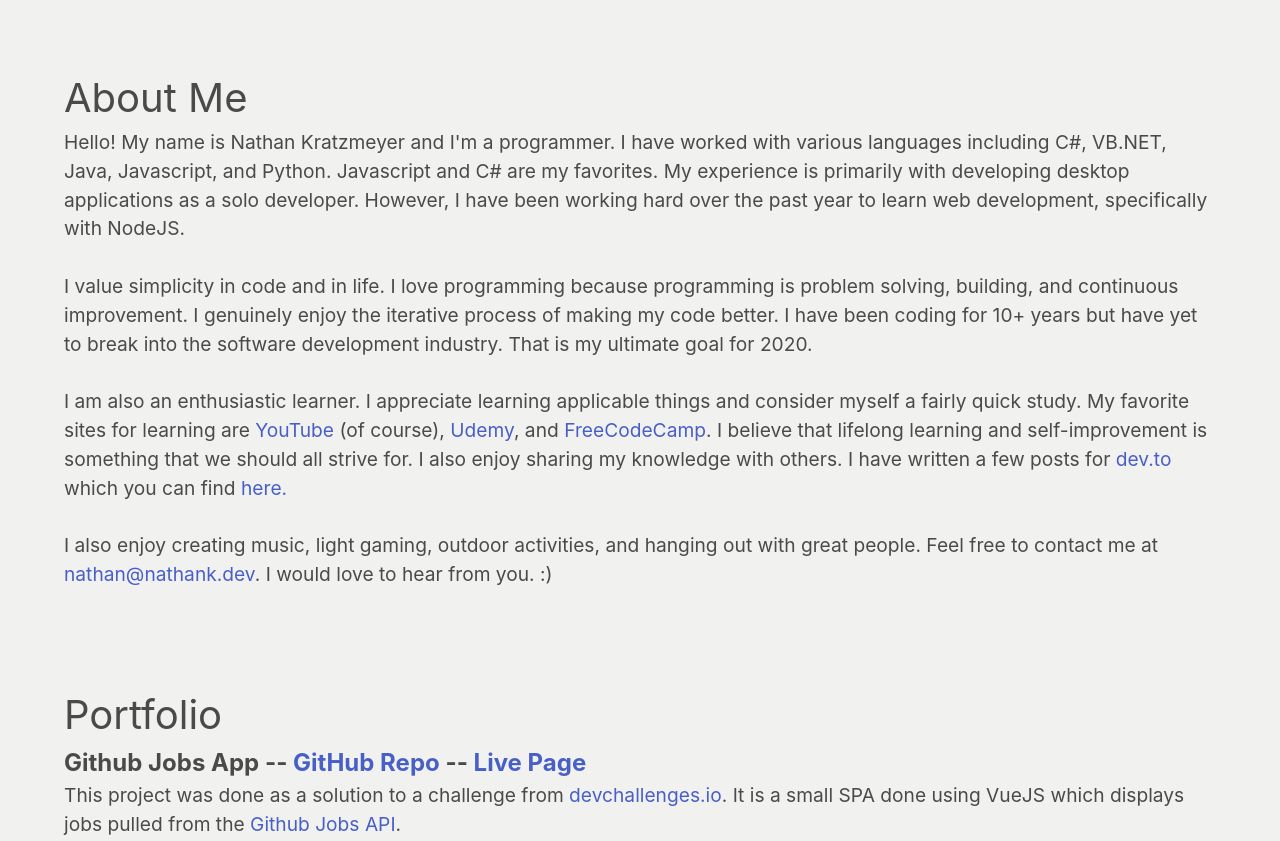
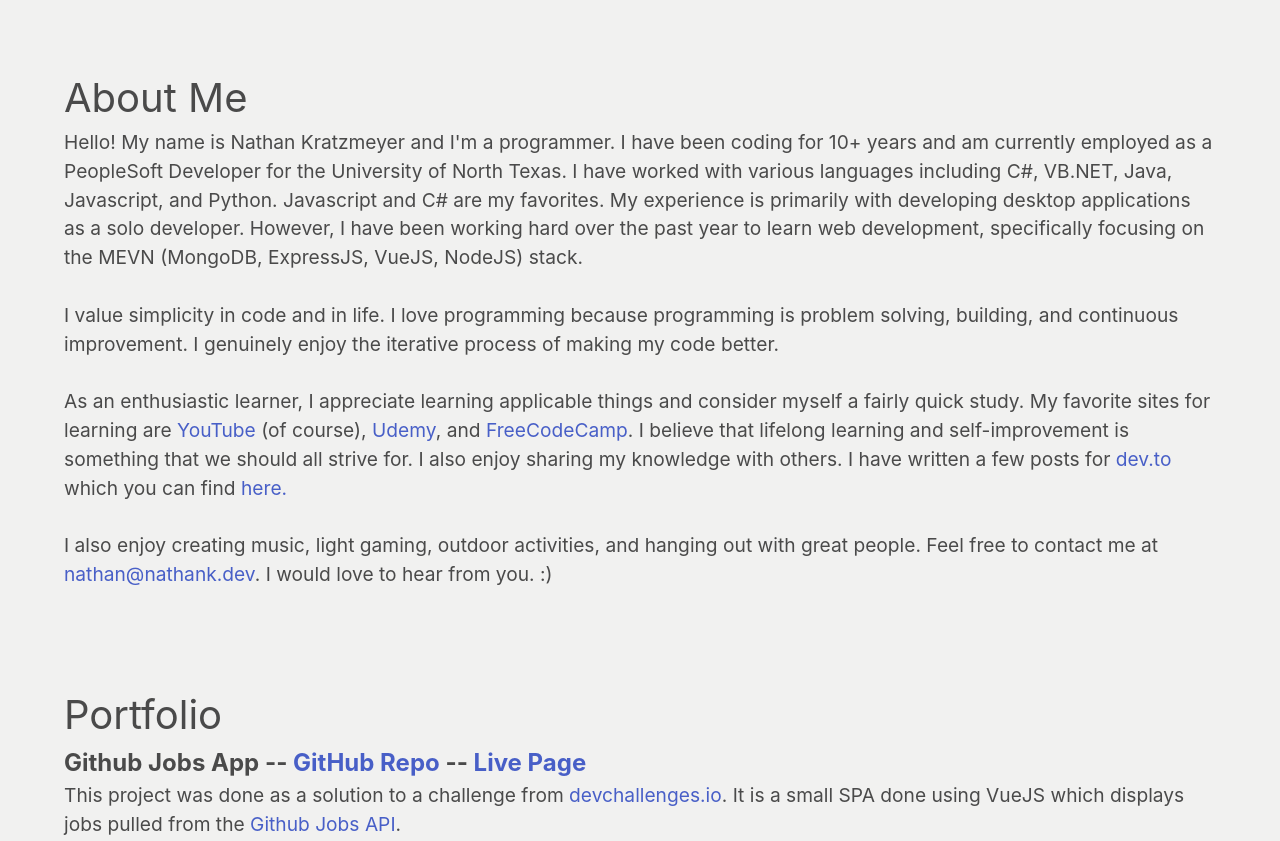
Before and after one commit to nkratzmeyer/nkratzmeyer.github.io, a plain HTML site: page index.html in a window 1280 px wide. Shown: the part 780-1621 px from the top of the page. Drawn offline with nearby package versions, Linux system fonts and the light colour scheme.

Commit message:
Changed wording on some paragraphs

```diff
--- a/index.html
+++ b/index.html
@@ -49,23 +49,21 @@
         <div class="container">
             <h1 class="is-size-2">About Me</h1>
             <p>
-                Hello! My name is Nathan Kratzmeyer and I'm a programmer. I have worked with various languages including
+                Hello! My name is Nathan Kratzmeyer and I'm a programmer. I have been coding for 10+ years and am currently employed as a PeopleSoft Developer for the University of North Texas. I have worked with various languages including
                 C#, VB.NET, Java, Javascript, and Python. Javascript and C# are my favorites. My experience is primarily
                 with developing desktop applications as a solo developer. However, I have been working hard over the
-                past year to learn web development, specifically with NodeJS.
+                past year to learn web development, specifically focusing on the MEVN (MongoDB, ExpressJS, VueJS, NodeJS) stack.
             </p>
 
             <br>
             <p>
                 I value simplicity in code and in life. I love programming because programming is problem solving,
                 building, and continuous improvement. I genuinely enjoy the iterative process of making my code better.
-                I have been coding for 10+
-                years but have yet to break into the software development industry. That is my ultimate goal for 2020.
             </p>
 
             <br>
             <p>
-                I am also an enthusiastic learner. I appreciate learning applicable things and consider myself a fairly
+                As an enthusiastic learner, I appreciate learning applicable things and consider myself a fairly
                 quick study. My favorite sites for learning are <a href="https://youtube.com"
                     target="_blank">YouTube</a> (of course),
                 <a href="https://udemy.com" target="_blank">Udemy</a>, and <a href="https://freecodecamp.org"
@@ -314,7 +312,7 @@
             <div class="portfolio-item">
                 <h1 class="is-size-4 has-text-weight-bold">Loan Intro Manager</h3>
                     <p>
-                        This project was done at the request of our Loan Operations department at the bank where I work.
+                        This project was done at the request of the Loan Operations department at the bank where I used to work.
                         They wanted an application to ease the onboarding process for new loans, including creating loan
                         documents, keeping documents for the loan process all together, and designation of loan
                         approvals. The application is a WPF desktop application written in C# and using Entity Framework
```
